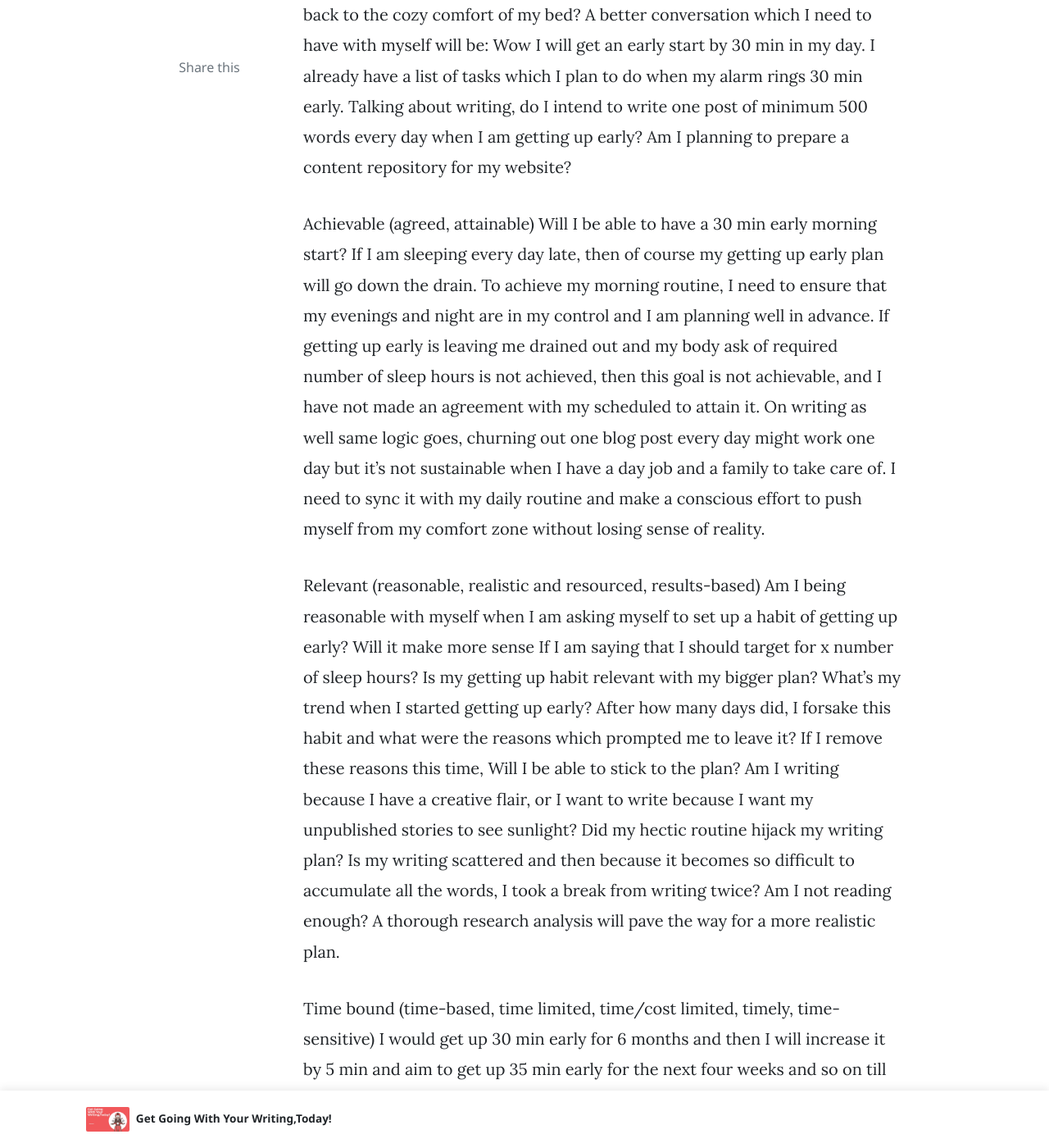
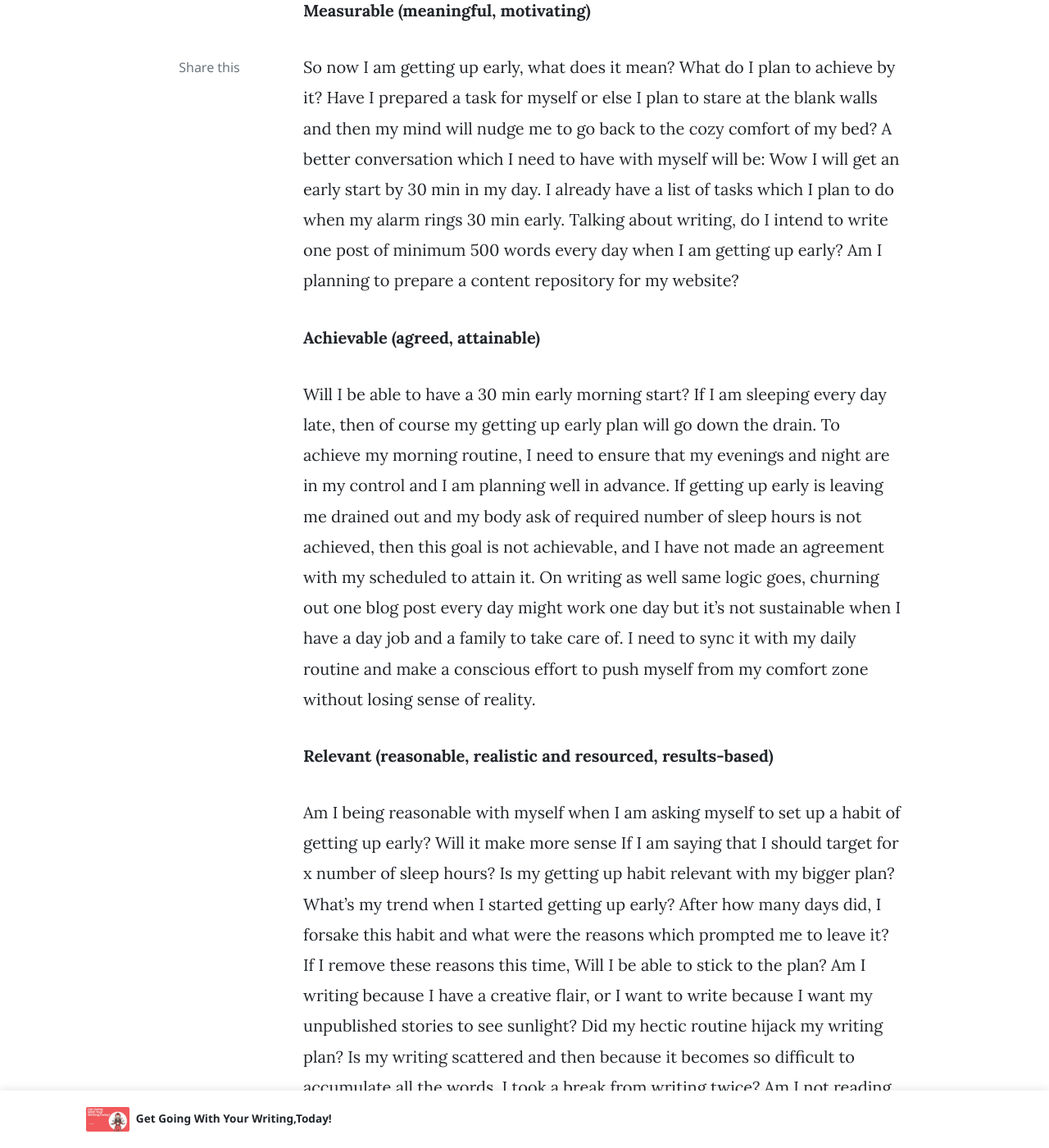
Before and after one commit to shikhashikz/shikhashikz.github.io, a Jekyll site: the page built from _posts/2019-10-14-smart-habits.md, in a window 1280 px wide and 1400 px high, scrolled down 1853 px. Shown: the whole window at 82% size. Built offline with Jekyll 4.4.1, drawn with Linux system fonts in a browser that asks for light colours; nearby versions of some CDN libraries; comment, search, counter and statistics services are not loaded; some of the changed text lies outside the part shown.

Commit message:
Update 2019-10-14-smart-habits.md

```diff
--- a/_posts/2019-10-14-smart-habits.md
+++ b/_posts/2019-10-14-smart-habits.md
@@ -13,24 +13,29 @@ This drove my attention to SMART methodology which I practice regularly in my pr
 
 We are, what our habits are and what we accomplish in this mortal world is also a result of what kind of habits we have.
 
-Let’s have a look at SMART approach and how I plan to use it for my advantage
+Let’s have a look at SMART approach and how I plan to use it for my advantage.
 
-Specific (simple, sensible, significant)
-I have a favorite getting up early analogy. If you are getting up at 8 am every day and now you are aiming to get up at 4am, I would not term this as sensible and it’s not simple. Ideal will be instead of 8.00 am, now I plan to get up at 7.30 am. Another perfect example will be on writing. If for the past one year, I have not written a single post, and because of my renewed attention, I am saying , I will pen a novel in one year , I would tell myself ”take a walk” .The point which I want to emphasize is the way I cannot eat the entire dish in one go and to finish it I need to divide it in multiple morsels of small bite size, so I need to start small with my habits as well. Lofty goals only look good on the paper and might provide me a high occasionally, so I need to start small and there is no shame in starting small. e.g. one blog post in a month or one chapter in twelve weeks. Makes sense?
+**Specific (simple, sensible, significant)**
 
-Measurable (meaningful, motivating)
+I have a favorite getting up early analogy. If you are getting up at 8 am every day and now you are aiming to get up at 4am, I would not term this as sensible and it’s not simple. Ideal will be instead of 8.00 am, now I plan to get up at 7.30 am. Another perfect example will be on writing. If for the past one year, I have not written a single post, and because of my renewed attention, I am saying, I will pen a novel in one year, I would tell myself ”take a walk” .The point which I want to emphasize is the way I cannot eat the entire dish in one go and to finish it I need to divide it in multiple morsels of small bite size, so I need to start small with my habits as well. Lofty goals only look good on the paper and might provide me a high occasionally, so I need to start small and there is no shame in starting small. e.g. one blog post in a month or one chapter in twelve weeks. Makes sense?
+
+**Measurable (meaningful, motivating)**
+
 So now I am getting up early, what does it mean? What do I plan to achieve by it? Have I prepared a task for myself or else I plan to stare at the blank walls and then my mind will nudge me to go back to the cozy comfort of my bed? A better conversation which I need to have with myself will be: Wow I will get an early start by 30 min in my day. I already have a list of tasks which I plan to do when my alarm rings 30 min early. Talking about writing, do I intend to write one post of minimum 500 words every day when I am getting up early? Am I planning to prepare a content repository for my website?
 
-Achievable (agreed, attainable)
+**Achievable (agreed, attainable)**
+
 Will I be able to have a 30 min early morning start? If I am sleeping every day late, then of course my getting up early plan will go down the drain. To achieve my morning routine, I need to ensure that my evenings and night are in my control and I am planning well in advance. If getting up early is leaving me drained out and my body ask of required number of sleep hours is not achieved, then this goal is not achievable, and I have not made an agreement with my scheduled to attain it.
 On writing as well same logic goes, churning out one blog post every day might work one day but it’s not sustainable when I have a day job and a family to take care of. I need to sync it with my daily routine and make a conscious effort to push myself from my comfort zone without losing sense of reality.
 
-Relevant (reasonable, realistic and resourced, results-based)
+**Relevant (reasonable, realistic and resourced, results-based)**
+
 Am I being reasonable with myself when I am asking myself to set up a habit of getting up early? Will it make more sense If I am saying that I should target for x number of sleep hours? Is my getting up habit relevant with my bigger plan? What’s my trend when I started getting up early? After how many days did, I forsake this habit and what were the reasons which prompted me to leave it? If I remove these reasons this time, Will I be able to stick to the plan?
 Am I writing because I have a creative flair, or I want to write because I want my unpublished stories to see sunlight? Did my hectic routine hijack my writing plan? Is my writing scattered and then because it becomes so difficult to accumulate all the words, I took a break from writing twice? Am I not reading enough? A thorough research analysis will pave the way for a more realistic plan.
 
-Time bound (time-based, time limited, time/cost limited, timely, time-sensitive)
-I would get up 30 min early for 6 months and then I will increase it by 5 min and aim to get up 35 min early for the next four weeks and so on till it becomes a part of my DNA.I will write daily for 15 min for eight weeks and then will increase it by 30 minutes for the next four weeks and so on. A warm-up exercise is always needed before the final grill happens. Our body and mind are a machine and if its too nonfunctional with too much of rust then oiling needs to happen before the machine is brought back on the floor.
+**Time bound (time-based, time limited, time/cost limited, timely, time-sensitive)**
+
+I would get up 30 min early for 6 months and then I will increase it by 5 min and aim to get up 35 min early for the next four weeks and so on till it becomes a part of my DNA. I will write daily for 15 min for eight weeks and then will increase it by 30 minutes for the next four weeks and so on. A warm-up exercise is always needed before the final grill happens. Our body and mind are a machine and if its too nonfunctional with too much of rust then oiling needs to happen before the machine is brought back on the floor.
 I believe that drafting this methodology will prove its benefits and I will finish my meal with the help of small morsels and not gulp it.
 
-A S.M.A.R.T. habit has a purpose and provides a meaning to the life and I am sure which will motivate me to continue and not abandon it halfway. (And if it’s happening often than it’s a question of willpower)
+##A S.M.A.R.T. habit has a purpose and provides a meaning to the life and I am sure which will motivate me to continue and not abandon it halfway. (And if it’s happening often than it’s a question of willpower)##
```
